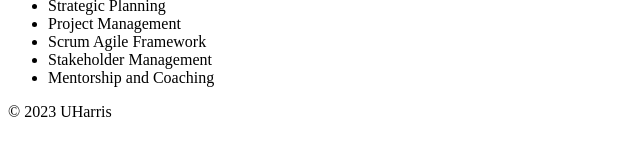
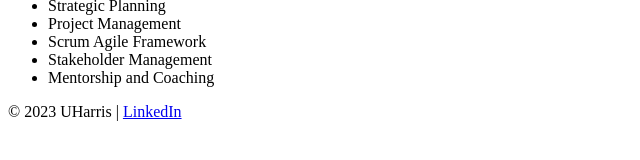
Before and after one commit to ursland/html-portfolio, a plain HTML site: page public/capstone-1.html in a window 1280 px wide. Shown: the part 528-688 px from the top of the page, 0-640 px from the left. Drawn offline with Linux system fonts and the light colour scheme.

Commit message:
Update capstone-1.html

```diff
--- a/public/capstone-1.html
+++ b/public/capstone-1.html
@@ -32,6 +32,6 @@
         <li>Stakeholder Management</li>
         <li>Mentorship and Coaching</li>
        </ul>
-       <footer><p>© 2023 UHarris</p></footer>
+       <footer><p>© 2023 UHarris | <a href="https://www.linkedin.com/in/ursulaharris">LinkedIn</a></p></footer>
     </body>
 </html>
```
